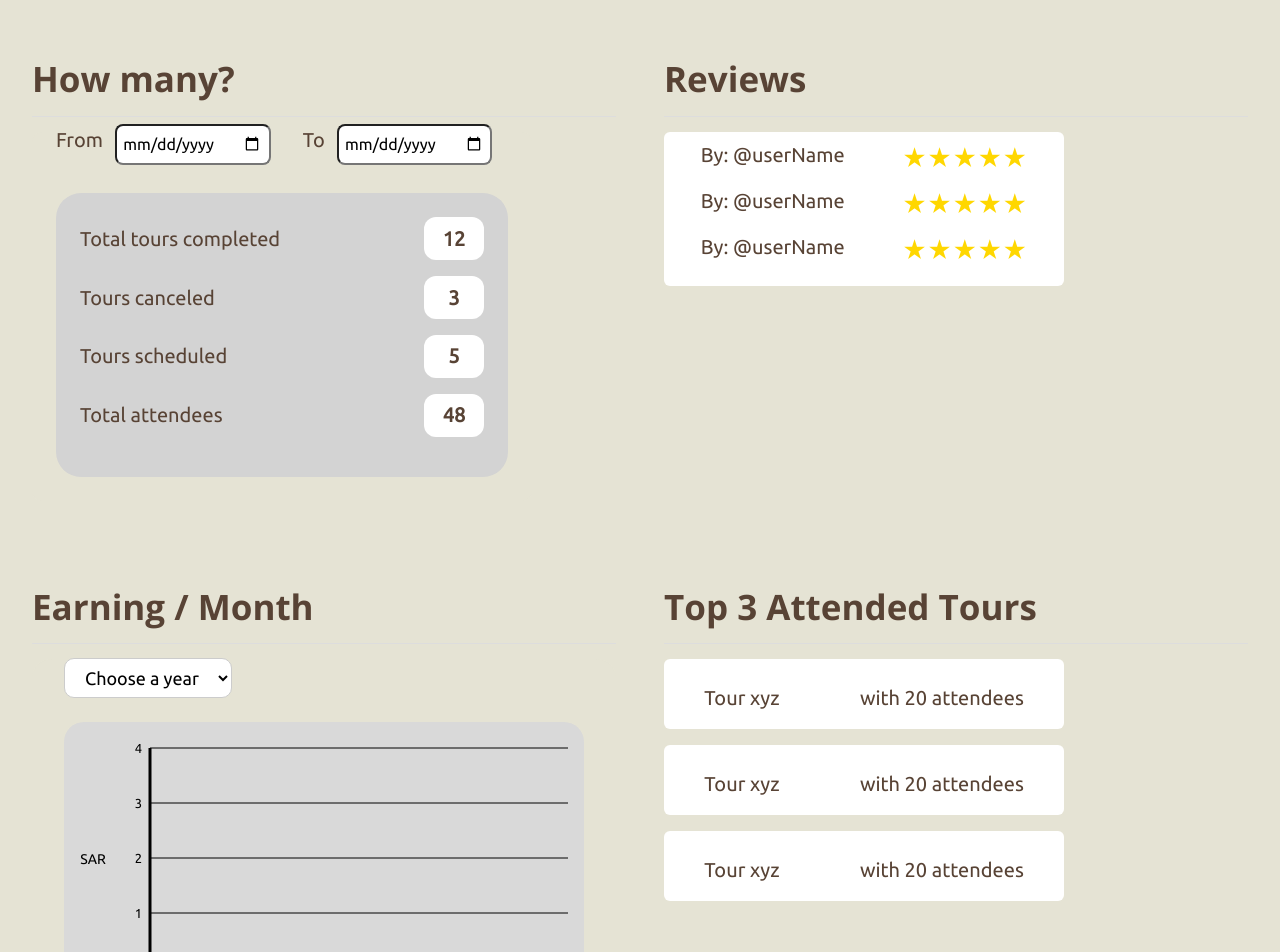
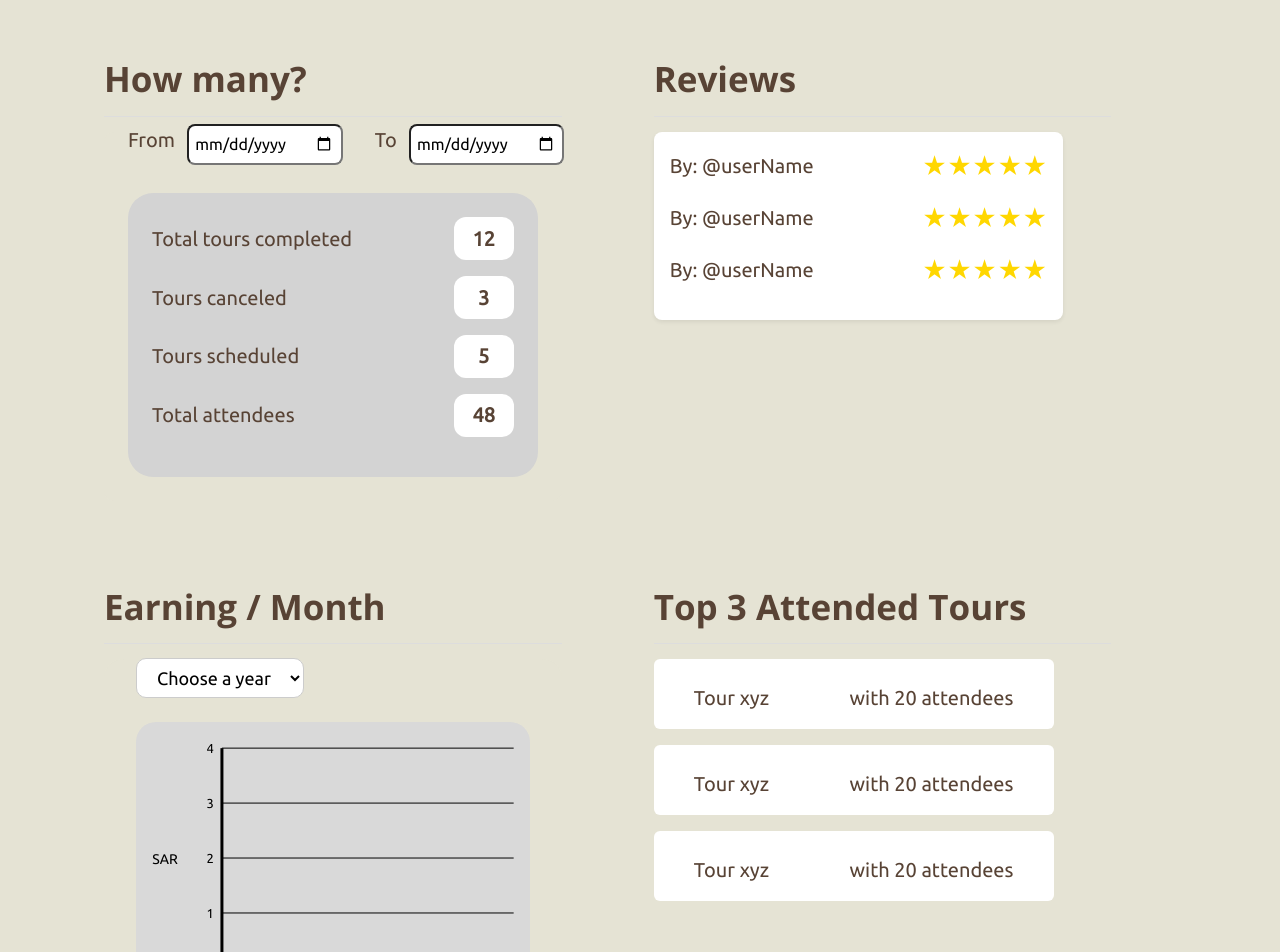
Before and after one commit to SarahAlabkari/SWE363_Project, a React (Create React App) app: page /GuideDashboard in a window 1280 px wide. Shown: the part 1600-2552 px from the top of the page. Built offline with nearby package versions, Linux system fonts and the light colour scheme.

Commit message:
fix: fix layout

```diff
--- a/src/components/GuideReviews.jsx
+++ b/src/components/GuideReviews.jsx
@@ -1,9 +1,8 @@
 import React, { useState, useEffect } from 'react';
 import StarRating from './StarRating';
 
-
 const GuideReviews = () => {
-    //This will later be fetched from a database
+    // This will later be fetched from a database
     const [review, setReview] = useState(null);
 
     useEffect(() => {
@@ -14,40 +13,39 @@ const GuideReviews = () => {
         setReview(mockReview);
     }, []);
 
-    if(!review) {
-        return(<div>Loading....</div>);
+    if (!review) {
+        return <div>Loading....</div>;
     }
 
     return (
-        <div
+            <div
             style={{
                 backgroundColor: 'white',
-                width: '25rem',
-                padding: '0.5rem',
+                padding: '1rem',
+                boxSizing: 'border-box',
+                borderRadius: '0.5rem',
             }}
-            className="rounded"
-        >
-            <div className='d-flex' style={{justifyContent: 'space-around'}}>
-                <p>By: {review.name}</p>
-                <div>
+            className="shadow-sm"
+            >
+
+            {[...Array(3)].map((_, index) => (
+                <div
+                    key={index}
+                    className="d-flex"
+                    style={{
+                        justifyContent: 'space-between',
+                        alignItems: 'center',
+                        flexWrap: 'wrap',
+                        marginBottom: '1rem',
+                        gap: '0.5rem',
+                    }}
+                >
+                    <p style={{ margin: 0 }}>By: {review.name}</p>
                     <StarRating rating={review.stars} />
                 </div>
-            </div>
-                        <div className='d-flex' style={{justifyContent: 'space-around'}}>
-                <p>By: {review.name}</p>
-                <div>
-                    <StarRating rating={review.stars} />
-                </div>
-            </div>
-                        <div className='d-flex' style={{justifyContent: 'space-around'}}>
-                <p>By: {review.name}</p>
-                <div>
-                    <StarRating rating={review.stars} />
-                </div>
-            </div>
-
+            ))}
         </div>
     );
-}
+};
 
 export default GuideReviews;
--- a/src/pages/GuideDashboard.jsx
+++ b/src/pages/GuideDashboard.jsx
@@ -1,130 +1,3 @@
-// // Path: src/pages/GuideDashboard.jsx
-
-// import React from "react";
-// // Import custom components used in the dashboard
-// import CalendarComponent from "../components/CalendarComponent";
-// import GuideReviews from "../components/GuideReviews";
-// import TourStatistics from "../components/TourStatistics";
-// import GuideTopTours from "../components/GuideTopTours";
-// import MenuBar from "../components/MenuBar";
-// import Activity from "../components/Activity";
-// import Tour from "../components/Tour";
-// import CardSlider from "../components/CardSlider";
-// import EarningPerMonth from "../components/EarningPerMonth"; // Earning / Month component
-// import "./GuideDashboard.css"; // Optional: where you put your scrollbar styling
-
-// const GuideDashboard = () => {
-//   // Navigation bar links
-//   const navLinks = [
-//     { label: "Home", path: "/Home" },
-//     { label: "About", path: "/About" },
-//     { label: "Profile", path: "/GuideProfile" },
-//     { label: "Dashboard", path: "/GuideDashboard" },
-//     { label: "Tour Center", path: "/TourCenter" },
-//   ];
-
-//   return (
-//     <div>
-//       {/* Top MenuBar with navigation links */}
-//       <MenuBar links={navLinks} />
-
-//       {/* Main content container */}
-//       <div className="min-vh-100">
-//         <main
-//           className="d-flex flex-column"
-//           style={{
-//             padding: '3rem 2rem',
-//             gap: '5rem',
-//           }}
-//         >
-//           {/* First row: Calendar + Activities of the day and month */}
-//           <div
-//             className="d-flex flex-wrap"
-//             id="dashboardRow1"
-//             style={{
-//               justifyContent: 'space-between',
-//               alignItems: 'flex-start',
-//               gap: '3rem',
-//               width: '100%',
-//             }}
-//           >
-//             {/* Calendar Section */}
-//             <div style={{ flex: '1', minWidth: '300px' }}>
-//               <CalendarComponent />
-//             </div>
-
-//             {/* Activities Section with sliders */}
-//             <div style={{ flex: '2', minWidth: 0 }}>
-//               <p className="section-title">Happining on this day</p>
-//               <CardSlider>
-//                 <Activity />
-//                 <Activity />
-//                 <Activity />
-//               </CardSlider>
-
-//               <p className="section-title mt-5">Happining on this month</p>
-//               <CardSlider>
-//                 <Tour />
-//                 <Tour />
-//                 <Tour />
-//               </CardSlider>
-//             </div>
-//           </div>
-
-//           {/* Second row: Statistics and Reviews */}
-//           <div
-//             className="d-flex flex-wrap"
-//             id="dashboardRow2"
-//             style={{
-//               justifyContent: 'space-between',
-//               gap: '3rem',
-//             }}
-//           >
-//             {/* How Many Tours Section */}
-//             <div style={{ flex: '1', minWidth: '300px' }}>
-//               <p className="section-title">How many?</p>
-//               <TourStatistics />
-//             </div>
-
-//             {/* Reviews Section */}
-//             <div style={{ flex: '1', minWidth: '300px' }}>
-//               <p className="section-title">Reviews</p>
-//               <GuideReviews />
-//             </div>
-//           </div>
-
-//           {/* Third row: Earnings and Top Tours */}
-//           <div
-//             className="d-flex flex-wrap"
-//             id="dashboardRow3"
-//             style={{
-//               justifyContent: 'space-between',
-//               gap: '3rem',
-//             }}
-//           >
-//             {/* Earnings Section */}
-//             <div style={{ flex: '1', minWidth: '300px' }}>
-//               <p className="section-title">Earning / Month</p>
-//               <EarningPerMonth />
-//             </div>
-
-//             {/* Top 3 Attended Tours Section */}
-//             <div style={{ flex: '1', minWidth: '300px' }}>
-//               <p className="section-title">Top 3 Attended Tours</p>
-//               <GuideTopTours />
-//             </div>
-//           </div>
-
-//         </main>
-//       </div>
-//     </div>
-//   );
-// };
-
-// export default GuideDashboard;
-
-// Path: src/pages/GuideDashboard.jsx
-
 import React from "react";
 import CalendarComponent from "../components/CalendarComponent";
 import GuideReviews from "../components/GuideReviews";
@@ -191,42 +64,38 @@ const GuideDashboard = () => {
 
 
           {/* Row 2: Stats + Reviews */}
-          <div
-            className="d-flex flex-wrap"
-            id="dashboardRow2"
-            style={{
-              justifyContent: "space-between",
-              gap: "3rem",
-            }}
-          >
-            <div style={{ flex: "1 1 300px", minWidth: "300px" }}>
+
+          <div className="container-fluid" id="dashboardRow2">
+            <div className="row ms-lg-5">
+              <div className="col-12 col-lg-5 d-flex flex-column">
                 <p className="section-title">How many?</p>
                 <TourStatistics />
               </div>
-
-            <div style={{ flex: "1 1 300px", minWidth: "300px" }}>
-              <p className="section-title">Reviews</p>
+              <div className="col-12 col-lg-5 d-flex flex-column">
+                <p className="section-title ms-lg-5">Reviews</p>
+                <div className="ms-lg-5">
                   <GuideReviews />
+                </div>
+              </div>
             </div>
           </div>
 
           {/* Row 3: Earnings + Top Tours */}
-          <div
-            className="d-flex flex-wrap"
-            id="dashboardRow3"
-            style={{
-              justifyContent: "space-between",
-              gap: "3rem",
-            }}
-          >
-            <div style={{ flex: "1 1 300px", minWidth: "300px" }}>
+          <div className="container-fluid" id="dashboardRow3">
+            <div className="row align-items-start ms-lg-5">
+              <div className="col-12 col-lg-5 ">
                 <p className="section-title">Earning / Month</p>
+                <div style={{ width: '100%' }}>
                   <EarningPerMonth />
                 </div>
+              </div>
 
-            <div style={{ flex: "1 1 300px", minWidth: "300px" }}>
-              <p className="section-title">Top 3 Attended Tours</p>
+              <div className="col-12 col-lg-5">
+                <p className="section-title ms-lg-5">Top 3 Attended Tours</p>
+                <div style={{ width: '100%' }} className="ms-lg-5">
                   <GuideTopTours />
+                </div>
+              </div>
             </div>
           </div>
         </main>
```
Lines whose indentation alone changed are shown as unchanged.
